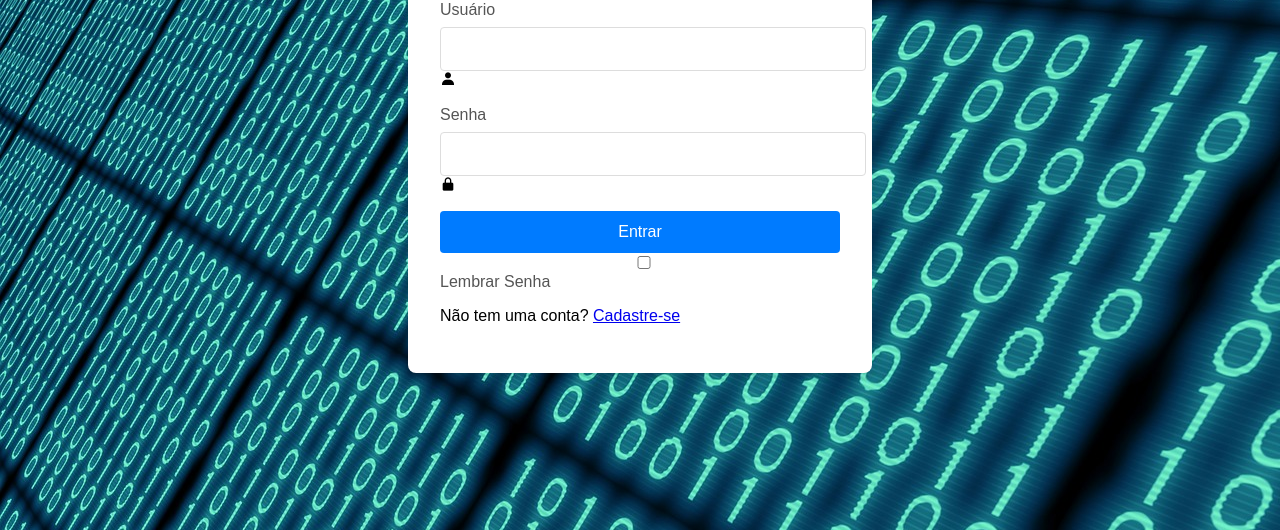
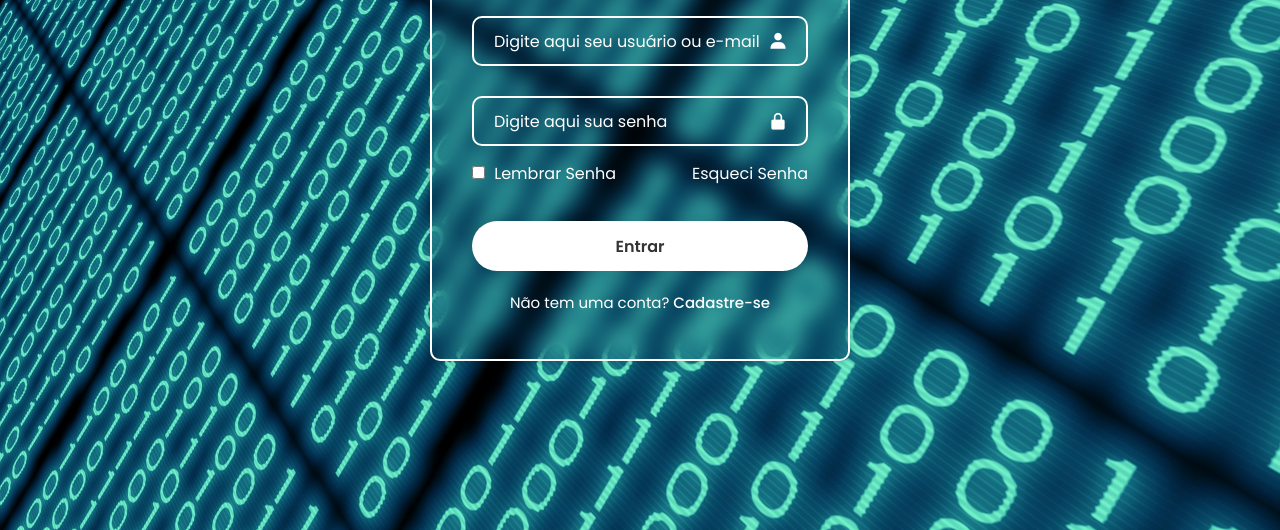
Before and after one commit to Jackson9008/Tela-Login, a plain HTML site: page index.html in a window 1280 px wide. Shown: the part 270-800 px from the top of the page. Drawn offline with nearby package versions, Linux system fonts and the light colour scheme.

Commit message:
Ajuste de CSS

```diff
--- a/index.html
+++ b/index.html
@@ -1,6 +1,6 @@
-
 <!DOCTYPE html>
 <html lang="pt-BR">
+
 <head>
     <meta charset="UTF-8">
     <meta name="viewport" content="width=device-width, initial-scale=1.0">
@@ -8,33 +8,42 @@
     <link rel="stylesheet" href="style.css">
     <link href='https://unpkg.com/boxicons@2.1.4/css/boxicons.min.css' rel='stylesheet'>
 </head>
+
 <body>
-    <div class="login-container">
-        <h1>Login</h1>
-        <form id="loginForm">
-            <div class="input-group">
-                <label for="username">Usuário</label>
-                <input type="text" id="username" name="username" required>
+    <main class="container">
+
+        <form>
+            <h1>Atlas Host</h1>
+
+            <div class="input-box">
+                <!--<label for="Usuário ou E-mail">Usuário ou E-mail</label> -->
+                <input placeholder="Digite aqui seu usuário ou e-mail" type="text" name="e-mail" required>
                 <i class="bx bxs-user"></i>
             </div>
-            <div class="input-group">
-                <label for="password">Senha</label>
-                <input type="password" id="password" name="password" required>
+
+            <div class="input-box">
+                <!--<label for="Senha">Senha</label>-->
+                <input placeholder="Digite aqui sua senha" type="password" required>
                 <i class="bx bxs-lock-alt"></i>
             </div>
-            <button type="submit">Entrar</button>
-            <div>
-                <label for="">
+
+            <div class="remember-forgot">
+                <label>
                 <input type="checkbox">
                 Lembrar Senha
             </label>
-            <a href="Esqueci senha"></a>
+
+            <a href="https://www.jacksonsousa.com.br/">Esqueci Senha</a>
             </div>
-            <div>
-                <p>Não tem uma conta? <a href="#">Cadastre-se</a></p>
+
+            <button type="submit" class="login">Entrar</button>
+
+            <div class="register-link">
+                <p>Não tem uma conta? <a href="https://www.jacksonsousa.com.br/">Cadastre-se</a></p>
             </div>
         </form>
-    </div>
+    </main>
     <!-- script.js removido pois não existe no projeto -->
 </body>
+
 </html>
--- a/style.css
+++ b/style.css
@@ -1,59 +1,125 @@
+@import url('https://fonts.googleapis.com/css2?family=Poppins:ital,wght@0,100;0,200;0,300;0,400;0,500;0,600;0,700;0,800;0,900;1,100;1,200;1,300;1,400;1,500;1,600;1,700;1,800;1,900&display=swap');
+
+* {
+margin: 0;
+padding: 0;
+box-sizing: border-box;
+font-family: "Poppins", sans-serif;
+
+}
+
 body {
-    font-family: Arial, sans-serif;
-    background-color: #f4f4f9;
-    background-image: url("img/binary-code-3814663_1920.jpg");
     display: flex;
     justify-content: center;
     align-items: center;
-    height: 100vh;
-    margin: 0;
+    min-height: 100vh;
+    background-image: url("img/binary-code-3814663_1920.jpg");
+    background-size: cover;
+    background-position: center;
 }
 
-.login-container {
-    background: white;
-    padding: 2rem;
-    border-radius: 8px;
-    box-shadow: 0 4px 6px rgba(0, 0, 0, 0.1);
-    width: 100%;
-    max-width: 400px;
+.container {
+    width: 420px;
+    background-color: transparent;
+    border: 2px solid #fff;
+    border-radius: 10px;
+    color: #fff;
+    padding: 30px 40px;
+    box-shadow: 0 0 10px rgba(0, 0, 0, 0.2);
+    backdrop-filter: blur(10px);
 }
 
-h1 {
+.container h1 {
     text-align: center;
-    color: #333;
-    margin-bottom: 1.5rem;
+    font-size: 36px;
 }
 
-.input-group {
-    margin-bottom: 1rem;
+.input-box {
+position: relative;
+width: 100%;
+height: 50px;
+margin: 30px 0;
 }
 
-label {
-    display: block;
-    margin-bottom: 0.5rem;
-    color: #555;
+.input-box input {
+    width: 100%;
+    height: 100%;
+    background-color: transparent;
+    border-radius: 10px;
+    border: 2px solid;
+    outline: none;
+    font-size: 16px;
+    color: #fff;
+    padding: 20px 45px 20px 20px;
 }
 
-input {
-    width: 100%;
-    padding: 0.75rem;
-    border: 1px solid #ddd;
-    border-radius: 4px;
-    font-size: 1rem;
+.input-box input::placeholder {
+    color: #fff;
+    border-radius: 20px;
 }
 
-button {
-    width: 100%;
-    padding: 0.75rem;
-    background-color: #007bff;
-    color: white;
-    border: none;
-    border-radius: 4px;
-    font-size: 1rem;
-    cursor: pointer;
-    transition: background-color 0.3s;
+.input-box i {
+    position: absolute;
+    right: 20px;
+    top: 50%;
+    transform: translateY(-50%);
+    font-size: 20px;
+
 }
 
-button:hover {
-    background-color: #0056b3;
+.remember-forgot {
+    display: flex;
+    justify-content: space-between;
+    margin: -15px 0 15px;
 }
+
+.remember-forgot label input {
+    accent-color: #fff;
+    margin-right: 5px;
+}
+
+.remember-forgot a {
+    text-decoration: none;
+    color: #fff;
+}
+
+.remember-forgot a:hover {
+    text-decoration: underline;
+}
+
+.login {
+    width: 100%;
+    height: 50px;
+    background-color: #fff;
+    border: none;
+    border-radius: 40px;
+    cursor: pointer;
+    font-size: 16px;
+    color: #333;
+    font-weight: 600;
+    box-shadow: 0 0 10px rgba(0, 0, 0, 0.1);
+    margin-top: 20px;
+}
+
+.login:hover {
+    background-color: transparent;
+    border: 2px solid #333;
+    color: #fff;
+    transition: 0.6s;
+}
+
+.register-link {
+    text-align: center;
+    font-size: 15px;
+    margin: 20px 0 15px;
+}
+
+.register-link a {
+    color: #fff;
+    text-decoration: none;
+    font-weight: 500;
+}
+
+.register-link a:hover {
+    text-decoration: underline;
+}
```
